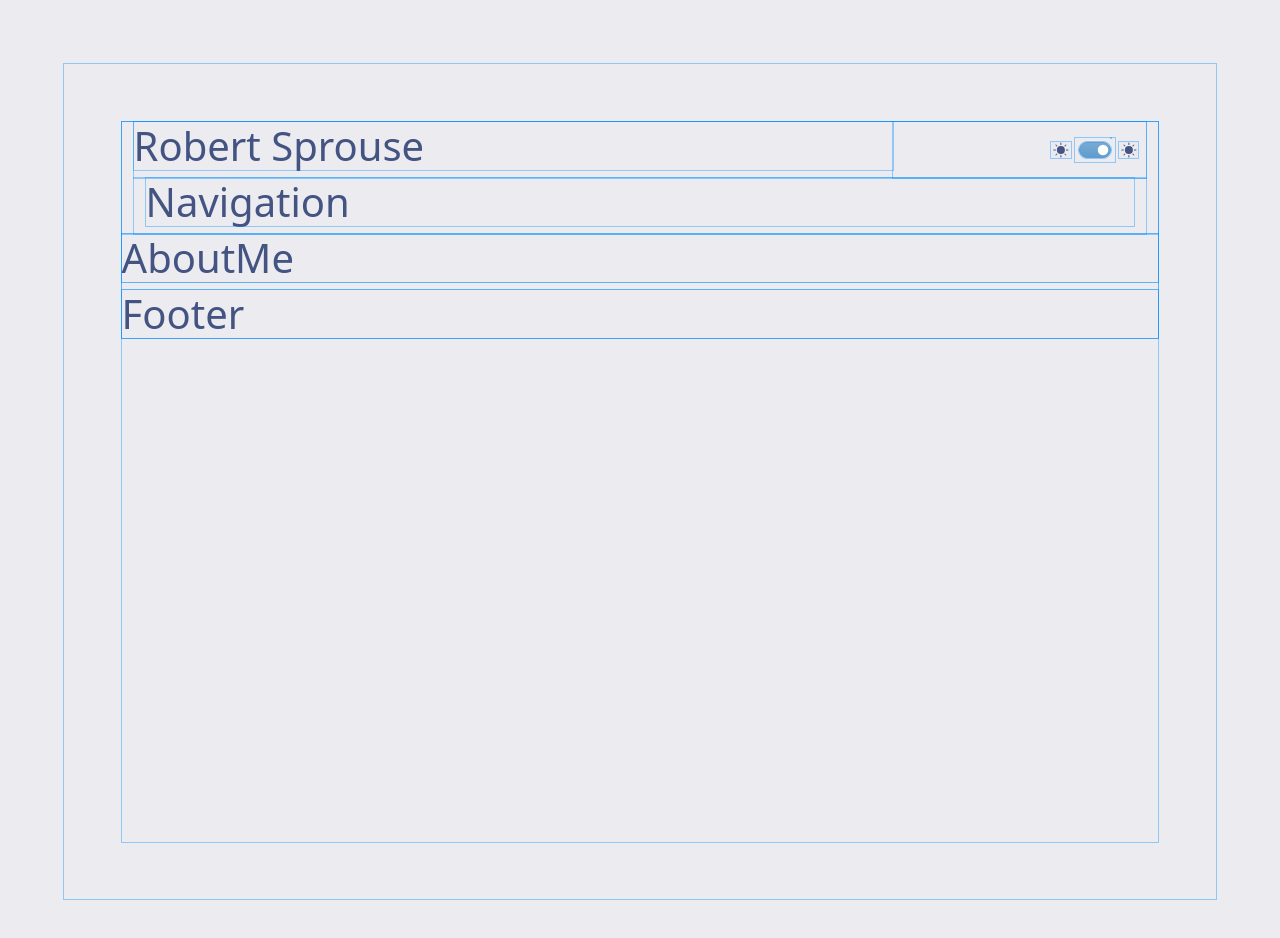
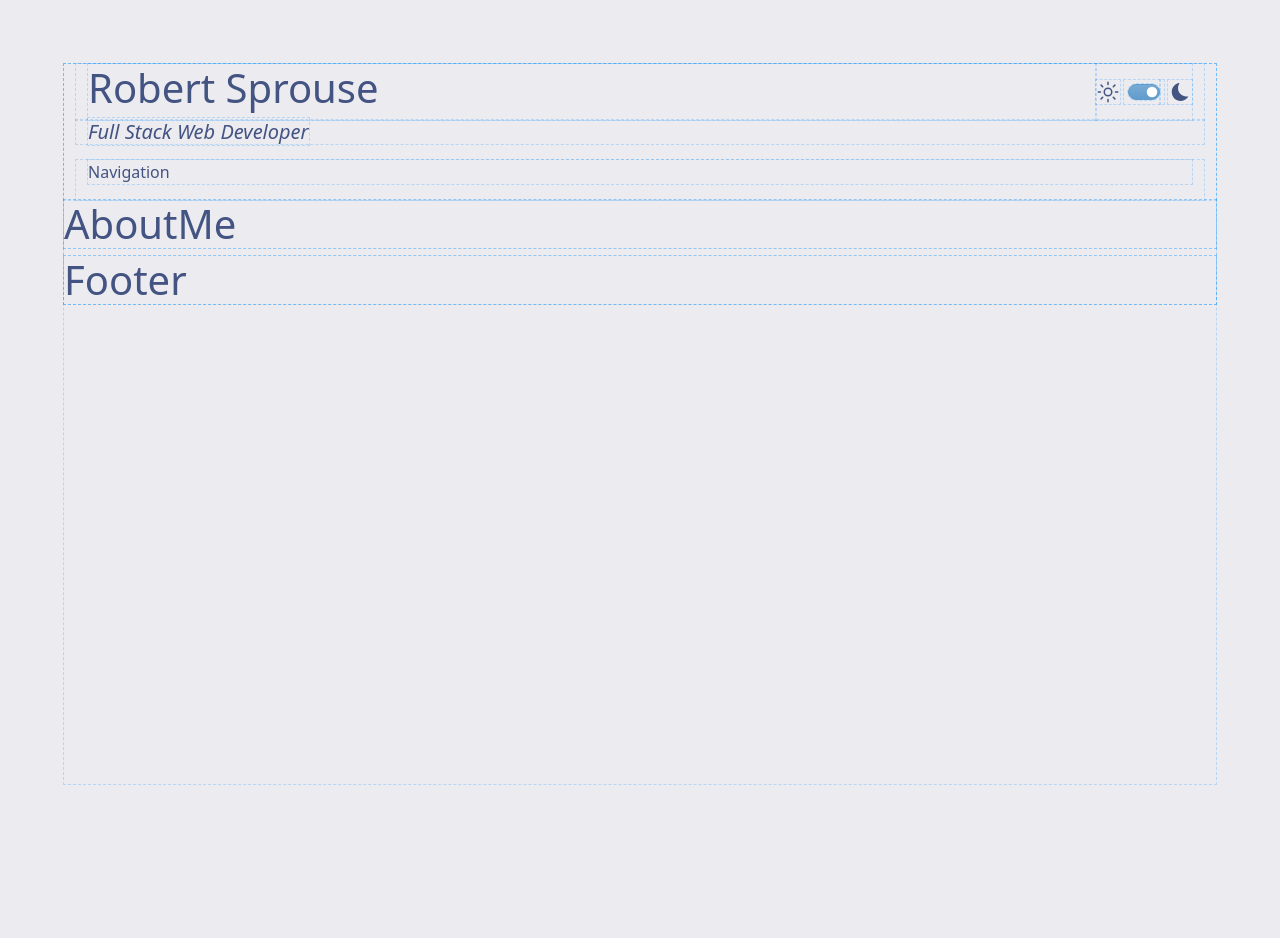
Before and after one commit to RobSprouse/Robert-Sprouse-My-Portfolio, a React (Vite) app in the folder Robert Sprouse My Portfolio/: page / in a window 1280 px wide. Shown: the top 938 px of the page. After the commit the page ends 848 px from the top, so only its background shows below. Built offline with nearby package versions, Linux system fonts and the light colour scheme.

Commit message:
working on header layout

```diff
--- a/Robert Sprouse My Portfolio/package.json
+++ b/Robert Sprouse My Portfolio/package.json
@@ -10,6 +10,7 @@
     "preview": "vite preview"
   },
   "dependencies": {
+    "@popperjs/core": "^2.11.8",
     "bootstrap": "^5.3.2",
     "node-sass": "^9.0.0",
     "normalize.css": "^8.0.1",
--- a/Robert Sprouse My Portfolio/src/components/UI/Header/Header.jsx
+++ b/Robert Sprouse My Portfolio/src/components/UI/Header/Header.jsx
@@ -1,29 +1,34 @@
-import { Button } from "react-bootstrap";
+import { Button, Placeholder } from "react-bootstrap";
 import "./header.scss";
 import Nav from "./Navigation/Navigation";
 import { Form } from "react-bootstrap";
-import { PiSunFill } from "../../../../node_modules/react-icons/pi";
+import { IoSunnyOutline } from "react-icons/io5";
+
+import { IoIosMoon } from "react-icons/io";
 
 function Header({ toggleDarkMode }) {
      return (
           <>
-               <header className="d-flex row container mx-auto">
-                    <div className="row g-0">
-                         <h1 className="col-9 d-flex align-self-end">Robert Sprouse</h1>
-                         <div className="col-3 d-flex align-items-center justify-content-end p-2">
-                              <PiSunFill className="col-1 justify-content-end" />
+               <header className="d-flex row container-fluid mx-auto">
+                    <div className="d-flex flex-row justify-content-between">
+                         {/* <img src="https://via.placeholder.com/150" alt="placeholder" className="col-auto" /> */}
+                         <h1 className="flex-fill h-100">Robert Sprouse</h1>
+                         <div className="d-flex align-items-center">
+                              <IoSunnyOutline className="" size={24} />
                               <Form.Check
-                                   className="col-1 d-flex align-items-start justify-content-center m-1"
+                                   className="d-flex justify-content-center m-1"
                                    type="switch"
-                                   id="custom-switch"
+                                   id="themeSwitch"
                                    label=""
                                    onChange={toggleDarkMode}
                                    defaultChecked
                               />
-                              <PiSunFill className="col-1 justify-content-start" />
+                              <IoIosMoon className="" size={24} />
                          </div>
                     </div>
-
+                    <h5 className="">
+                         <em className="">Full Stack Web Developer</em>
+                    </h5>
                     <Nav />
                </header>
           </>
--- a/Robert Sprouse My Portfolio/src/components/UI/Header/Navigation/Navigation.jsx
+++ b/Robert Sprouse My Portfolio/src/components/UI/Header/Navigation/Navigation.jsx
@@ -2,10 +2,10 @@ import "./navigation.scss";
 
 function Navigation() {
      return (
-          <nav>
-               <h1>Navigation</h1>
-          </nav>
+         <nav className="mt-2">
+             <p>Navigation</p>
+         </nav>
      );
-}
+ }
 
 export default Navigation;
--- a/Robert Sprouse My Portfolio/src/main.scss
+++ b/Robert Sprouse My Portfolio/src/main.scss
@@ -3,22 +3,32 @@
 
 // COMMENT: outline everything for debugging
 * {
-     outline: 1px solid rgba(0, 140, 255, 0.384);
+     outline: 1px dashed rgba(0, 140, 255, 0.212);
 }
 
-html,
 body {
      font-synthesis: none;
      text-rendering: optimizeLegibility;
      -webkit-font-smoothing: antialiased;
      -moz-osx-font-smoothing: grayscale;
-     line-height: 1.5;
-     font-weight: 400;
-     font-size: 16px;
+     // line-height: 1.5;
+     // font-weight: 400;
+     // font-size: 16px;
+     height: 90vh;
      margin: 5% 5%;
      // padding: 1%; // for debugging
 }
 
-body {
-     height: 90vh;
+
+img {
+     padding: 0;
 }
+
+
+// header h1 {
+//      font-size: 3rem;
+// }
+
+#themeSwitch {
+     cursor: pointer;
+}
```
Also changed, not shown: 2 other files (tests, documents, lock files or other folders).
